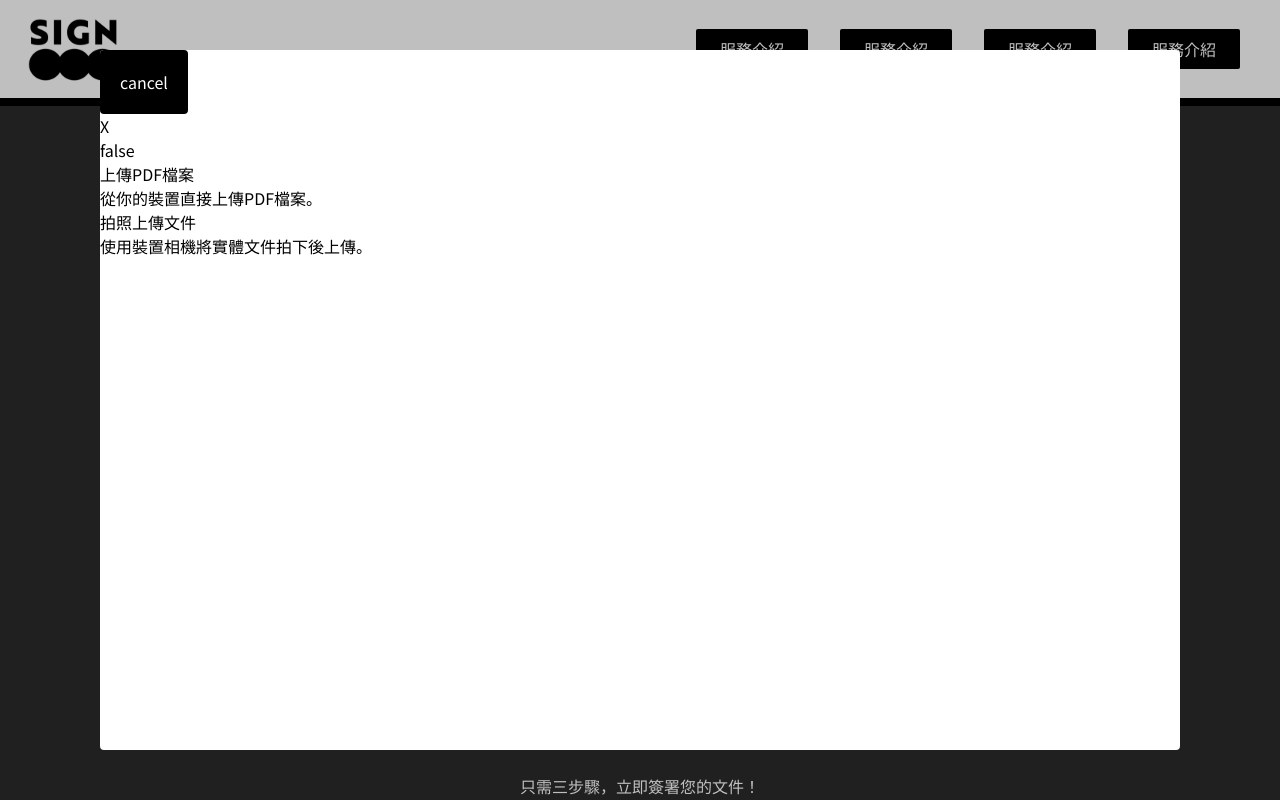
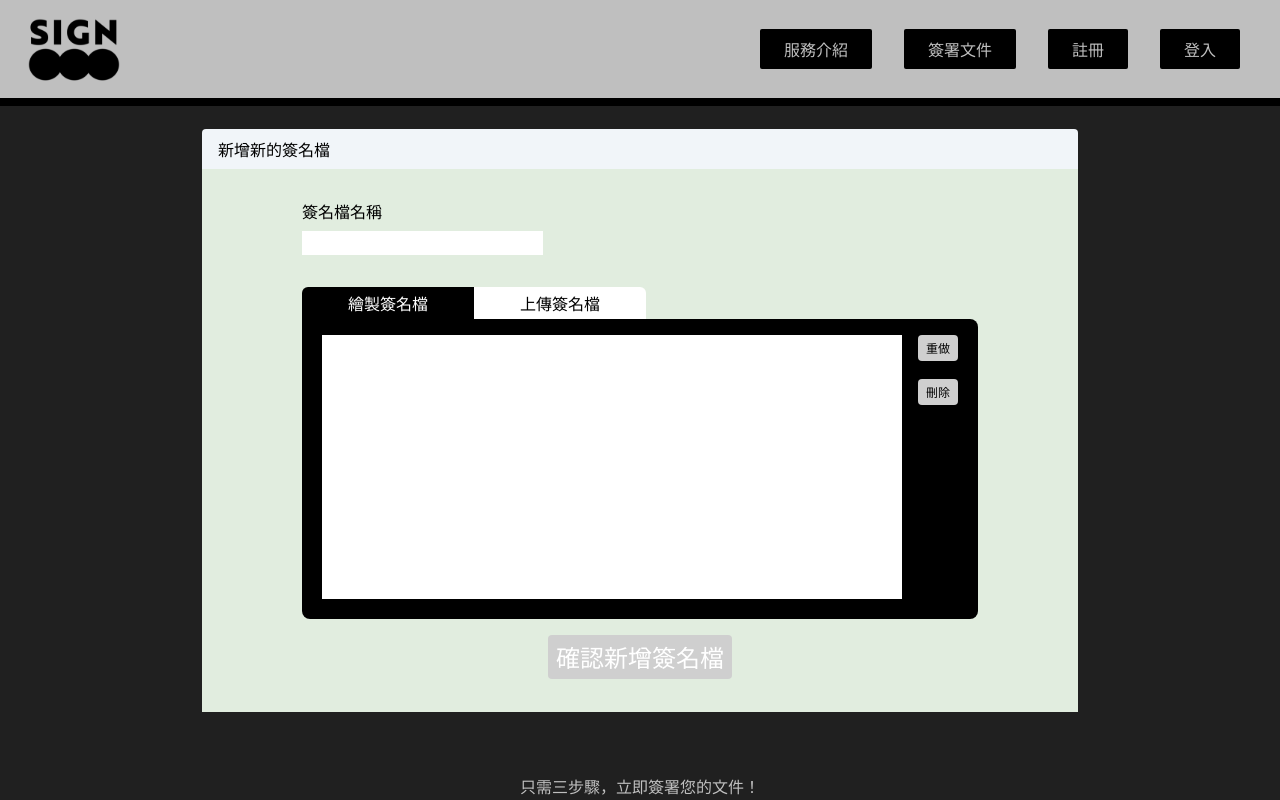
Before and after one commit to eepson123tw/f2eproject, a React (Vite) app: page /#/secondPage in a window 1280 px wide. Built offline with nearby package versions, Linux system fonts and the light colour scheme.

Commit message:
feat:add convas

```diff
--- a/index.html
+++ b/index.html
@@ -8,7 +8,8 @@
     <link rel="preconnect" href="https://fonts.gstatic.com" crossorigin>
     <link href="https://fonts.googleapis.com/css2?family=Noto+Sans+TC&display=swap" rel="stylesheet">
     <script src="https://cdnjs.cloudflare.com/ajax/libs/gsap/3.8.0/ScrollTrigger.min.js"></script>
-    <title>Vite + React</title>
+    <link rel="stylesheet" href="https://cdnjs.cloudflare.com/ajax/libs/font-awesome/6.1.1/css/all.min.css" />
+    <title>F2E</title>
   </head>
   <body>
     <div id="root"></div>
--- a/src/components/secondPage/Header.jsx
+++ b/src/components/secondPage/Header.jsx
@@ -15,9 +15,9 @@ export default function Header() {
           }}
         ></li>
         <li className="mx-4 cursor-pointer rounded-sm bg-black py-2 px-6 text-white">服務介紹</li>
-        <li className="mx-4 cursor-pointer rounded-sm bg-black py-2 px-6 text-white">服務介紹</li>
-        <li className="mx-4 cursor-pointer rounded-sm bg-black py-2 px-6 text-white">服務介紹</li>
-        <li className="mx-4 cursor-pointer rounded-sm bg-black py-2 px-6 text-white">服務介紹</li>
+        <li className="mx-4 cursor-pointer rounded-sm bg-black py-2 px-6 text-white">簽署文件</li>
+        <li className="mx-4 cursor-pointer rounded-sm bg-black py-2 px-6 text-white">註冊</li>
+        <li className="mx-4 cursor-pointer rounded-sm bg-black py-2 px-6 text-white">登入</li>
       </ul>
     </header>
   );
--- a/src/components/secondPage/Main.jsx
+++ b/src/components/secondPage/Main.jsx
@@ -1,7 +1,8 @@
-import React from 'react';
+import React, { useContext } from 'react';
 import hero from '../../assets/secondpage/hero.svg';
-
+import { modalContext } from '../../utils/modalContext';
 export default function Main() {
+  const { setShow } = useContext(modalContext);
   return (
     <main
       className="flex h-[100%] w-[100%] items-start justify-center bg-black py-[200px] text-center"
@@ -24,7 +25,10 @@ export default function Main() {
         </ul>
         <div>
           <p className="mb-4 font-light ">只需三步驟，立即簽署您的文件！</p>
-          <button className="inline-block rounded bg-white px-[65.5px] py-[19px] font-bold text-black">
+          <button
+            className="inline-block rounded bg-white px-[65.5px] py-[19px] font-bold text-black"
+            onClick={(d) => setShow((d) => !d)}
+          >
             立即簽署文件
           </button>
         </div>
--- a/src/components/secondPage/ProcessModal.jsx
+++ b/src/components/secondPage/ProcessModal.jsx
@@ -1,32 +1,53 @@
-import React, { useContext } from 'react';
+import React, { useContext, useState } from 'react';
 
 import { modalContext } from '../../utils/modalContext';
 export default function ProcessModal() {
   const { hasShow, setShow } = useContext(modalContext);
+
+  let [processCount, setProcessCount] = useState(0);
+
+  const setCount = () => {
+    setProcessCount((d) => {
+      d++;
+      if (d > 2) {
+        d = 0;
+      }
+      return d;
+    });
+  };
+
   return (
-    <div className="fixed top-0 left-0  flex h-[100vh] w-[100vw] items-center justify-center ">
-      <div className="absolute top-0 left-0 h-[100%] w-[100%] bg-black opacity-25"></div>
-      <div className="relative z-10 h-[700px] w-[1080px] rounded bg-white">
-        <button className="rounded bg-black p-5 text-white ring-purple-100" onClick={(d) => setShow((d) => !d)}>
-          cancel
-        </button>
-        <div>X</div>
-        <ul>
-          <li>{hasShow ? 'true' : 'false'}</li>
-          <li></li>
-          <li></li>
-        </ul>
-        <div>
-          <div>
-            <button>上傳PDF檔案</button>
-            <p>從你的裝置直接上傳PDF檔案。</p>
+    hasShow && (
+      <div className="fixed top-0 left-0  flex h-[100vh] w-[100vw] items-center justify-center ">
+        <div className="absolute top-0 left-0 h-[100%] w-[100%] bg-black opacity-25"></div>
+        <div className="relative relative z-10 h-[700px] w-[1080px] rounded bg-slate-100 p-[100px]">
+          <div className=" absolute top-3 right-5 text-3xl">
+            <i className="fa-solid fa-xmark  inline-block cursor-pointer" onClick={() => setShow((d) => !d)}></i>
           </div>
-          <div>
-            <button>拍照上傳文件</button>
-            <p>使用裝置相機將實體文件拍下後上傳。</p>
+          <ul className="process mb-[150px] mt-5 flex justify-between text-2xl">
+            <li className={processCount >= 0 ? 'active' : ''}>上傳文件</li>
+            <li className={processCount >= 1 ? 'active' : ''}>建立簽名檔</li>
+            <li className={processCount >= 2 ? 'active' : ''}>簽署文件</li>
+          </ul>
+          <div className="flex h-4/5 flex-col items-center text-center">
+            <div className="mb-10">
+              <button
+                className="mb-2 rounded-xl bg-[#6C8268] py-[19px] px-[65.5px] text-[32px] font-bold text-white"
+                onClick={setCount}
+              >
+                上傳PDF檔案
+              </button>
+              <p>從你 的裝置直接上傳PDF檔案。</p>
+            </div>
+            <div className="">
+              <button className="mb-2 rounded-xl bg-[#6C8268] py-[19px] px-[65.5px] text-[32px] font-bold text-white">
+                拍照上傳文件
+              </button>
+              <p>使用裝置相機將實體文件拍下後上傳。</p>
+            </div>
           </div>
         </div>
       </div>
-    </div>
+    )
   );
 }
--- /dev/null
+++ b/src/components/secondPage/SignModel.jsx
@@ -0,0 +1,115 @@
+import React, { useContext, useState, useRef, useEffect } from 'react';
+
+export default function SignModel() {
+  const [tab, setTab] = useState('one');
+
+  const tabOneClass = `rounded-tl-md bg-white px-[46px] py-[4px] ${tab === 'one' ? 'active' : ''}`;
+  const tabTwoClass = `rounded-tr-md bg-white px-[46px] py-[4px] ${tab === 'two' ? 'active' : ''}`;
+
+  const canvasRef = useRef(null);
+
+  useEffect(() => {
+    const canvas = canvasRef.current;
+    const canvasDom = document.querySelector('#canvas');
+    const resetBtn = document.querySelector('.resetBtn');
+    const ctx = canvas.getContext('2d');
+
+    //Our first draw
+    ctx.fillStyle = '#fff';
+    ctx.fillRect(20, 16, 1200, 800);
+
+    ctx.lineWidth = 4;
+    ctx.lineCap = 'round';
+
+    let isPainting = false;
+
+    // 取得滑鼠 / 手指在畫布上的位置
+    function getPaintPosition(e) {
+      const canvasSize = canvas.getBoundingClientRect();
+      if (e.type === 'mousemove') {
+        return {
+          x: e.clientX - canvasSize.left,
+          y: e.clientY - canvasSize.top
+        };
+      } else {
+        return {
+          x: e.touches[0].clientX - canvasSize.left,
+          y: e.touches[0].clientY - canvasSize.top
+        };
+      }
+    }
+
+    // 開始繪圖時，將狀態開啟
+    function startPosition(e) {
+      e.preventDefault();
+      isPainting = true;
+    }
+
+    // 結束繪圖時，將狀態關閉，並產生新路徑
+    function finishedPosition() {
+      isPainting = false;
+      ctx.beginPath();
+    }
+
+    // 繪圖過程
+    function draw(e) {
+      // 滑鼠移動過程中，若非繪圖狀態，則跳出
+      if (!isPainting) return;
+      // 取得滑鼠 / 手指在畫布上的 x, y 軸位置位置
+      const paintPosition = getPaintPosition(e);
+      // 移動滑鼠位置並產生圖案
+      ctx.lineTo(paintPosition.x, paintPosition.y);
+      ctx.stroke();
+    }
+
+    // 重新設定畫布
+    function reset() {
+      ctx.clearRect(0, 0, 1200, 800);
+      ctx.fillStyle = '#fff';
+      ctx.fillRect(20, 16, 1200, 800);
+    }
+
+    canvasDom.addEventListener('mousedown', startPosition);
+    canvasDom.addEventListener('mouseup', finishedPosition);
+    canvasDom.addEventListener('mouseleave', finishedPosition);
+    canvasDom.addEventListener('mousemove', draw);
+    resetBtn.addEventListener('click', reset);
+  }, []);
+
+  return (
+    <div className="fixed top-0 left-0  flex h-[100vh] w-[100vw] items-center justify-center ">
+      <div className="absolute top-0 left-0 h-[100%] w-[100%] bg-black opacity-25"></div>
+      <div className="relative  z-10 h-[543px] w-[876px]  rounded bg-slate-100">
+        <h2 className="py-2 px-4">新增新的簽名檔</h2>
+        <div className="h-full bg-[#E1EDDF] py-[30px] px-[100px] pb-[160px]">
+          <label className="mb-2 block" htmlFor="name">
+            簽名檔名稱
+          </label>
+          <input type="text" name="" id="name" className="mb-8" />
+          <div className="flex flex-col ">
+            <ul className="tab flex cursor-pointer">
+              <li className={tabOneClass} onClick={() => setTab((d) => (d = 'one'))}>
+                繪製簽名檔
+              </li>
+              <li className={tabTwoClass} onClick={() => setTab((d) => (d = 'two'))}>
+                上傳簽名檔
+              </li>
+            </ul>
+            <div className="relative h-[300px] rounded-lg rounded-tl-none bg-black ">
+              <canvas id="canvas" ref={canvasRef} width="600" height="280"></canvas>
+              <button className="z-5 resetBtn absolute right-5 top-4 rounded bg-[#CFCFCF] py-1 px-2 text-[12px] text-black">
+                重做
+              </button>
+              <button className=" z-5 absolute right-5 top-[60px] rounded bg-[#CFCFCF] py-1 px-2 text-[12px] text-black">
+                刪除
+              </button>
+            </div>
+            <button className="mt-4 self-center rounded  bg-[#CFCFCF] py-1 px-2 text-center text-[24px] text-white">
+              確認新增簽名檔
+            </button>
+          </div>
+        </div>
+      </div>
+    </div>
+  );
+}
--- a/src/index.css
+++ b/src/index.css
@@ -270,3 +270,50 @@ li.dot::before{
   top: -30px;
   left: 35%;
 }
+/*  */
+.process li{
+  position: relative;
+  transition: 0.5s all;
+}
+
+
+
+.process li::before{
+  position: absolute;
+  display: block;
+  content: "";
+  width: 16px;
+  height: 16px;
+  background: #000;
+  border-radius: 50%;
+  top: -25px;
+  left: 45%;
+  transition: 0.5s all;
+
+}
+.process li:not(:last-child):after{
+  transition: 0.5s all;
+
+  position: absolute;
+  display: block;
+  content: "";
+  width: 221px;
+  height: 2px;
+  background: #000;
+  border-radius: 50%;
+  top: 15px;
+  left:125%;
+}
+
+.process li.active {
+  color:#6C8268 ;
+}
+.process li.active::before,.process li.active::after{
+  background: #6C8268;
+}
+/*  */
+
+.tab li.active {
+  background: #000;
+  color: white;
+}
--- a/src/routes/SecondPage.jsx
+++ b/src/routes/SecondPage.jsx
@@ -2,6 +2,7 @@ import React, { useState } from 'react';
 import Header from '../components/secondPage/Header';
 import Main from '../components/secondPage/Main';
 import ProcessModal from '../components/secondPage/ProcessModal';
+import SignModel from '../components/secondPage/SignModel';
 
 import { modalContext } from '../utils/modalContext';
 export default function SecondPage() {
@@ -9,9 +10,10 @@ export default function SecondPage() {
   return (
     <div className="h-[100vh] overflow-hidden">
       <Header></Header>
-      <Main></Main>
       <modalContext.Provider value={{ hasShow, setShow }}>
+        <Main></Main>
         <ProcessModal></ProcessModal>
+        <SignModel></SignModel>
       </modalContext.Provider>
     </div>
   );
```
